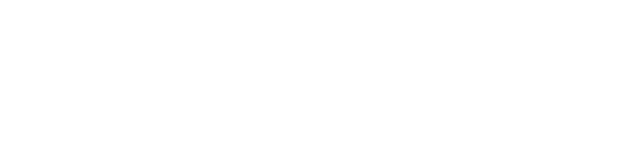
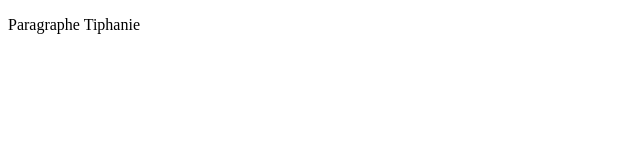
Before and after one commit to Elo-22/gitdemo1, a plain HTML site: page index.html in a window 1280 px wide. Shown: the whole page, without its empty margins (0-640 px from the left). Drawn offline with Linux system fonts and the light colour scheme.

Commit message:
paragrapheTiphanie

```diff
--- a/index.html
+++ b/index.html
@@ -8,6 +8,6 @@
     <title>Document</title>
 </head>
 <body>
-
+    <p>Paragraphe Tiphanie</p>
 </body>
 </html>
```
